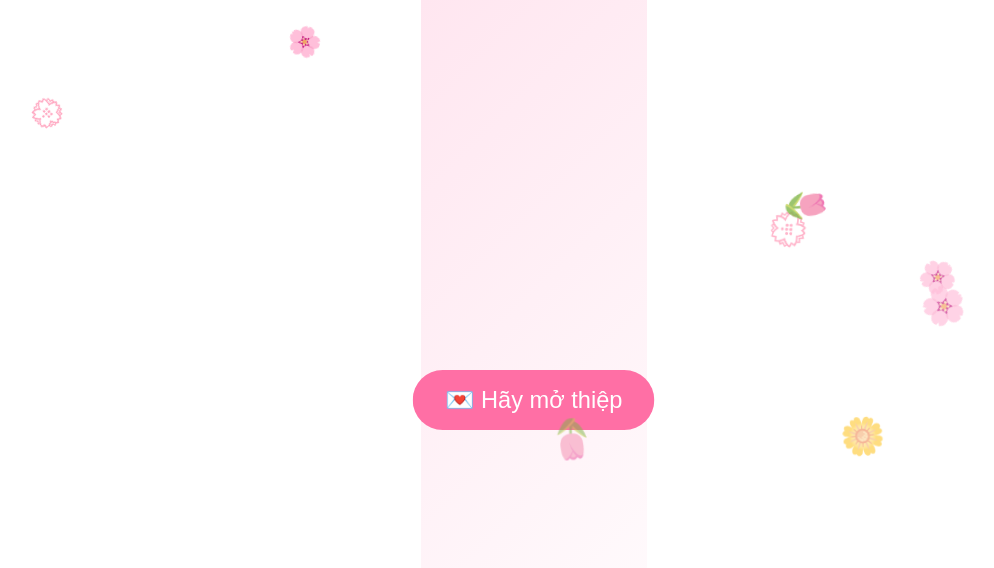
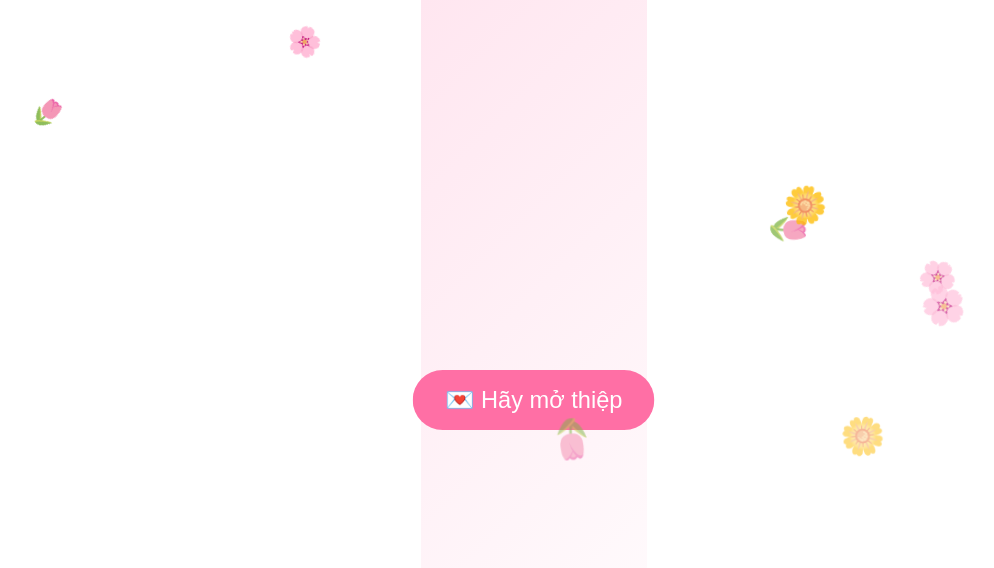
Before and after one commit to lehaphuonglinh8121-bit/birthdaycard, a plain HTML site: page index.html in a window 1280 px wide. Shown: the whole page, without its empty margins (106-1100 px from the left). Drawn offline with Linux system fonts and the light colour scheme.

```diff
--- a/index.html
+++ b/index.html
@@ -160,7 +160,7 @@
 </div>
 
 <script>
-const flowers = ["🌸", "🌼", "🌷", "💮"];
+const flowers = ["🌸", "🌼", "🌷"];
 
 setInterval(() => {
   const flower = document.createElement("div");
```
